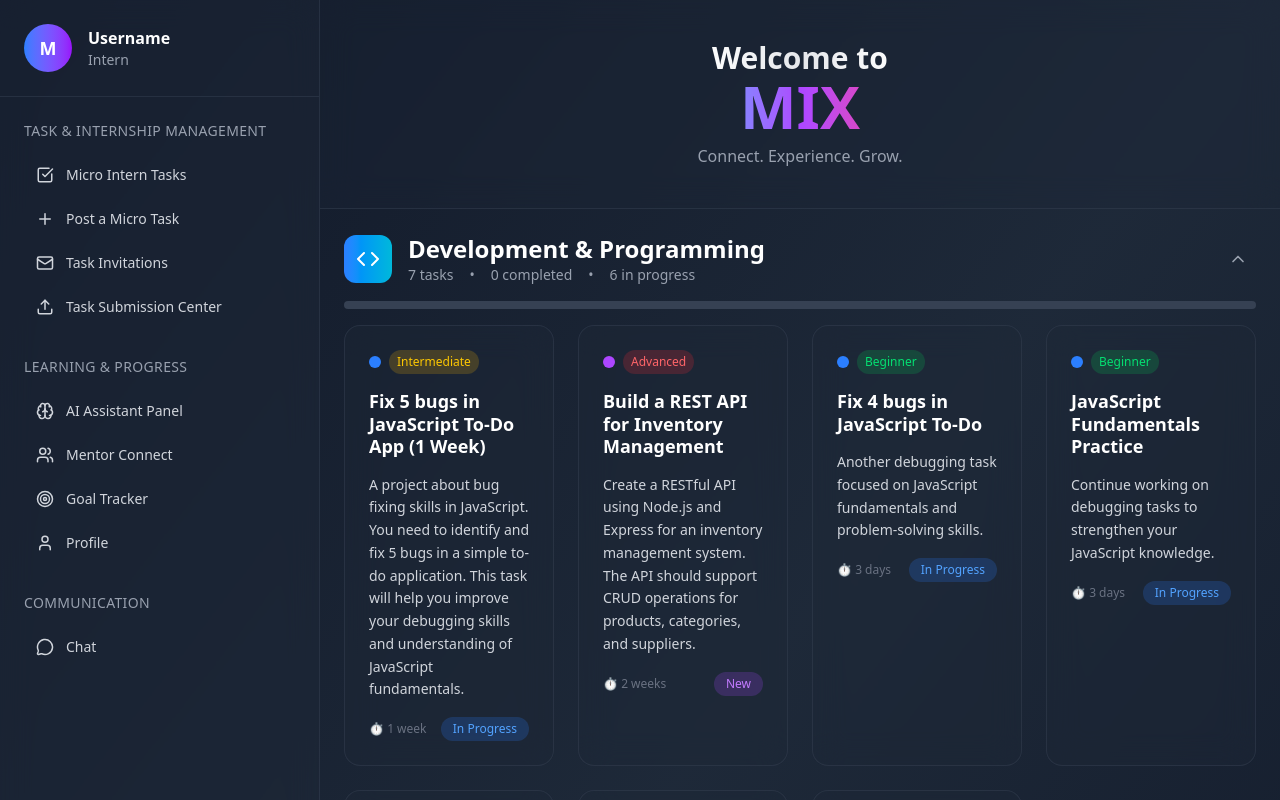
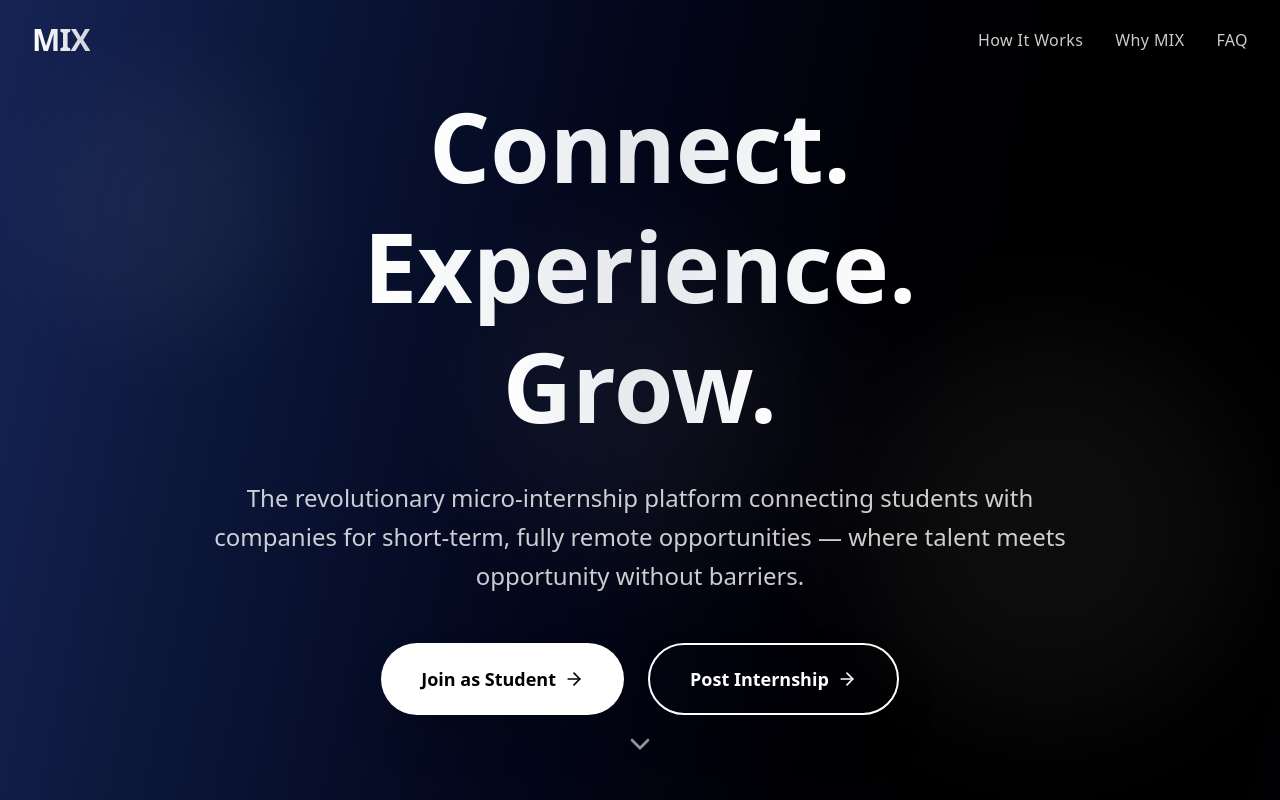
Before and after one commit to Saviskar/test-idealize-fe, a React (Vite) app: page / in a window 1280 px wide. Shown: the top 800 px of the page. Built offline with nearby package versions, Linux system fonts and the light colour scheme.

Commit message:
feat: added routes

```diff
--- a/src/App.jsx
+++ b/src/App.jsx
@@ -1,4 +1,5 @@
 import React from "react";
+import { BrowserRouter, Routes, Route } from "react-router-dom";
 import LandingPage from "./pages/LandingPage";
 import LoginPage from "./pages/LoginPage";
 import RegistrationPage from "./pages/RegistrationPage";
@@ -6,12 +7,14 @@ import InternDashboard from "./pages/InternDashboard";
 
 function App() {
   return (
-    <>
-      {/* <LandingPage /> */}
-      {/* <LoginPage /> */}
-      {/* <RegistrationPage /> */}
-      <InternDashboard />
-    </>
+    <BrowserRouter>
+      <Routes>
+        <Route path="/" element={<LandingPage />} />
+        <Route path="/login" element={<LoginPage />} />
+        <Route path="/register" element={<RegistrationPage />} />
+        <Route path="/dashboard" element={<InternDashboard />} />
+      </Routes>
+    </BrowserRouter>
   );
 }
 
```
